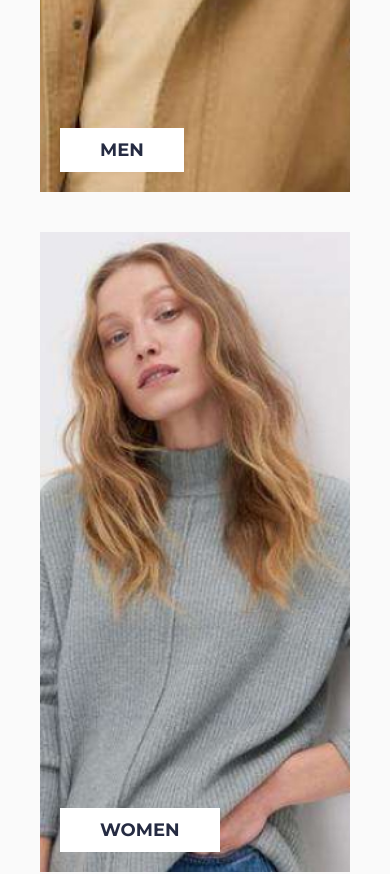
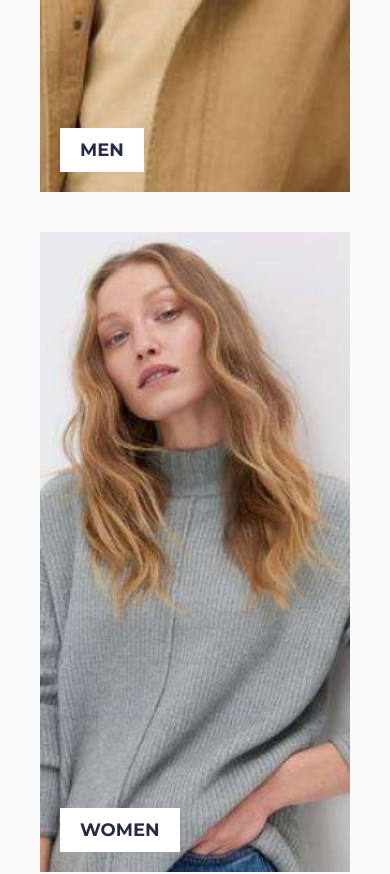
Before and after one commit to irfansubasi/e-commerce, a React (Vite) app: page / in a window 390 px wide. Shown: the part 2020-2894 px from the top of the page. Built offline with nearby package versions, Linux system fonts and the light colour scheme.

Commit message:
fix pickCard padding

```diff
--- a/src/components/PickCard.jsx
+++ b/src/components/PickCard.jsx
@@ -4,7 +4,7 @@ export default function PickCard({ category, imgSrc }) {
       style={{ backgroundImage: `url(${imgSrc})` }}
       className={`bg-no-repeat bg-center bg-cover relative w-full h-full`}
     >
-      <h5 className="absolute bottom-5 left-5 bg-white text-txt px-10 py-2">
+      <h5 className="absolute bottom-5 left-5 bg-white text-txt px-5 lg:px-10 py-2">
         {category}
       </h5>
     </div>
```
